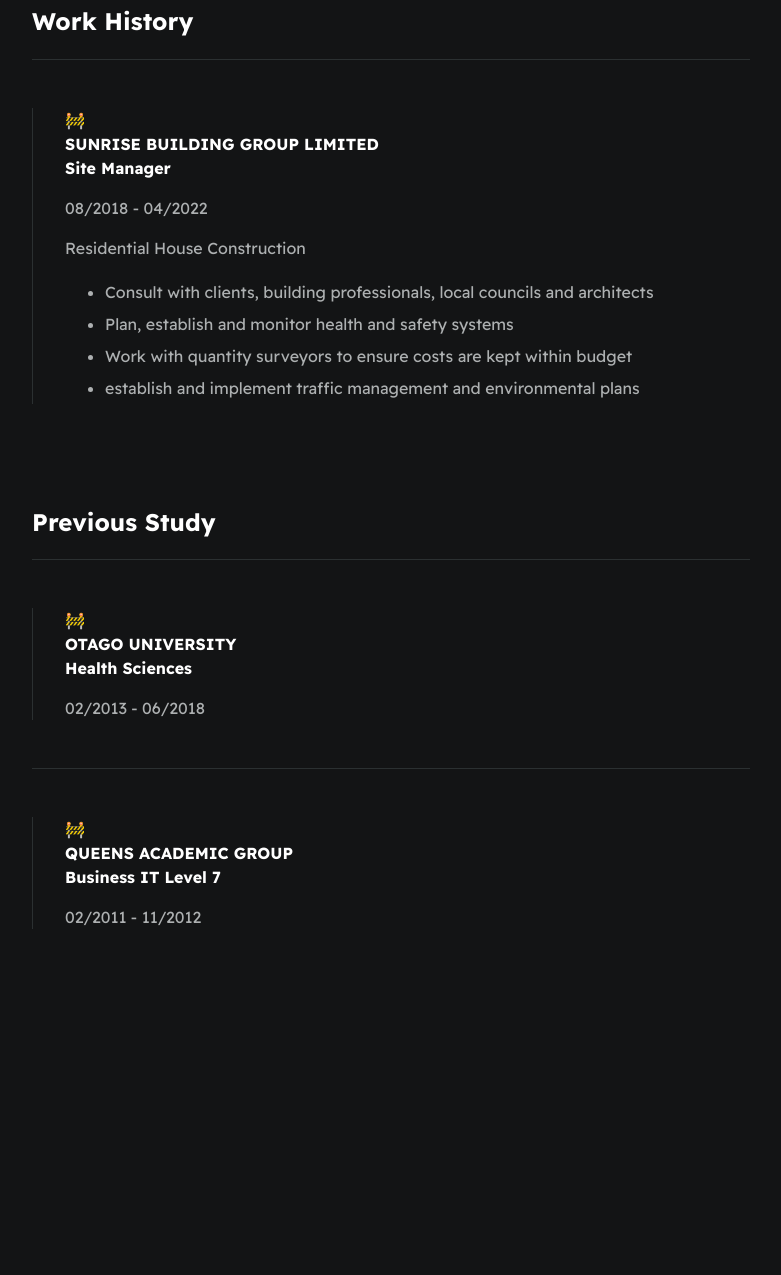
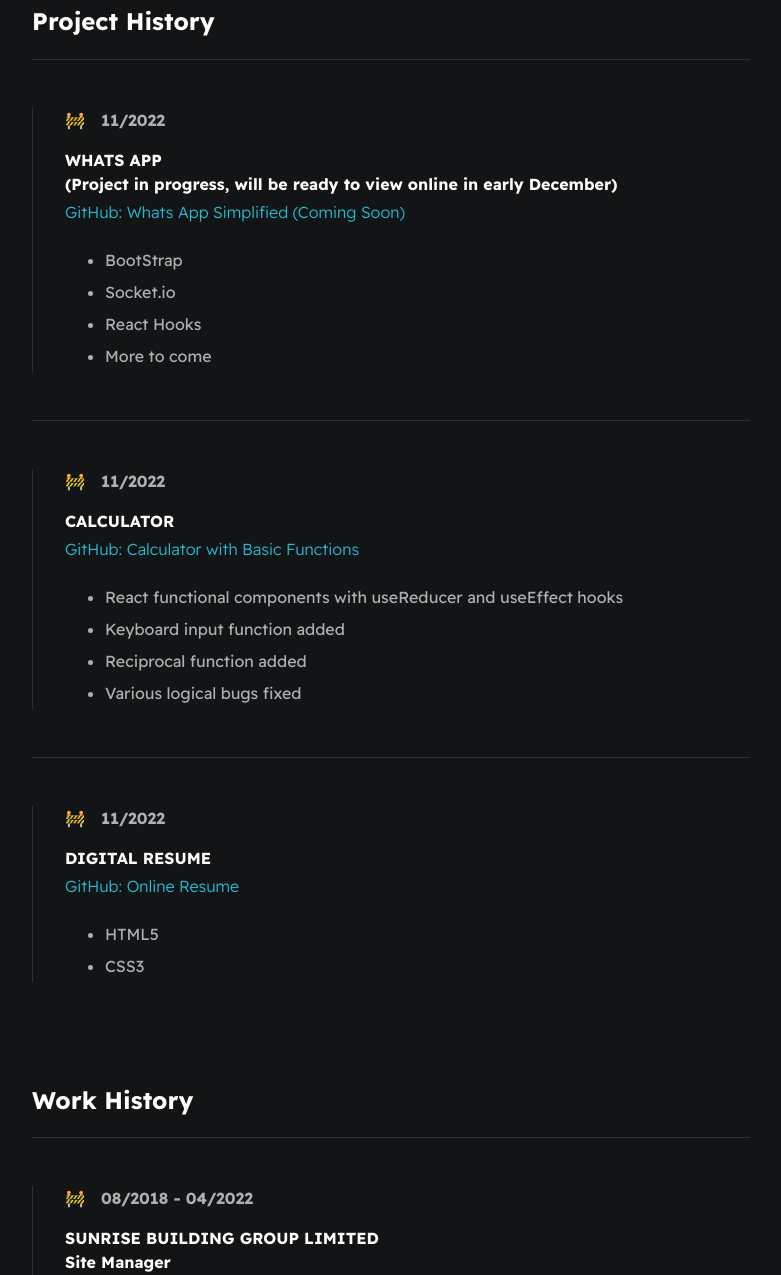
Before and after one commit to lianxiaochen/Resume, a plain HTML site: page index.html in a window 1280 px wide. Shown: the part 997-2272 px from the top of the page, without its empty margins (249-1030 px from the left). Before the commit the page ends 2014 px from the top, so only its background shows below. Drawn offline with Linux system fonts and the light colour scheme.

Commit message:
20221127

```diff
--- a/index.html
+++ b/index.html
@@ -26,7 +26,8 @@
             <section class="section--page">
 
                 <div id="socials--list">
-                    <a href="https://lianxiaochen.github.io/Resume/" target="_blank">View Resume Online</a>
+                    <a href="https://lianxiaochen.github.io/Calculator/" target="_blank">Calculator</a>
+                    <a href="https://lianxiaochen.github.io/Whatsapp/" target="_blank">Simple Whats App (Coming Soon)</a>
                     <a href="./resume.pdf" target="_blank">Download Resume PDF</a>
                 </div>
             </section>
@@ -51,37 +52,88 @@
                 </div>
             </section>
 
+
+            <section id="work-history-wrapper" class="section--page">
+                <h2>Project History</h2>
+
+
+                <div class="line-break"></div>
+                <div class="card--work-history">
+                    <strong><p>🚧&emsp;11/2022</p>
+                    WHATS APP <br />(Project in progress, will be ready to view online in early December) <br /></strong>
+
+                    <a href="https://lianxiaochen.github.io/Whatsapp/" target="_blank">GitHub: Whats App Simplified (Coming Soon)</a>
+                    <ul>
+                        <li>BootStrap</li>
+                        <li>Socket.io</li>
+                        <li>React Hooks</li>
+                        <li>More to come</li>
+                    </ul>
+                </div>
+
+                <div class="line-break"></div>
+                <div class="card--work-history">
+                    <strong><p>🚧&emsp;11/2022</p>
+                    CALCULATOR <br /></strong>
+
+                    <a href="https://lianxiaochen.github.io/Calculator/" target="_blank">GitHub: Calculator with Basic Functions</a>
+                    <ul>
+                        <li>React functional components with useReducer and useEffect hooks</li>
+                        <li>Keyboard input function added</li>
+                        <li>Reciprocal function added</li>
+                        <li>Various logical bugs fixed</li>
+                    </ul>
+                </div>
+
+                <div class="line-break"></div>
+                <div class="card--work-history">
+                    <strong><p>🚧&emsp;11/2022</p>
+                    DIGITAL RESUME <br /></strong>
+
+                    <a href="https://lianxiaochen.github.io/Resume/" target="_blank">GitHub: Online Resume</a>
+                    <ul>
+                        <li>HTML5</li>
+                        <li>CSS3</li>
+                    </ul>
+                </div>
+
+            </section>
+
+
             <section id="work-history-wrapper" class="section--page">
                 <h2>Work History</h2>
 
                 <div class="line-break"></div>
                 <div class="card--work-history">
-                    <strong>🚧 <br />SUNRISE BUILDING GROUP LIMITED <br />Site Manager</strong>
-                    <p>08/2018 - 04/2022</p>
+                    <strong><p>🚧&emsp;08/2018 - 04/2022</p>
+                    SUNRISE BUILDING GROUP LIMITED <br />Site Manager</strong>
+
                     <p>Residential House Construction</p>
                     <ul>
                         <li>Consult with clients, building professionals, local councils and architects</li>
                         <li>Plan, establish and monitor health and safety systems</li>
                         <li>Work with quantity surveyors to ensure costs are kept within budget</li>
-                        <li>establish and implement traffic management and environmental plans</li>
+                        <li>Establish and implement traffic management and environmental plans</li>
                     </ul>
                 </div>
 
             </section>
+
 
             <section id="work-history-wrapper" class="section--page">
                 <h2>Previous Study</h2>
 
                 <div class="line-break"></div>
                 <div class="card--work-history">
-                    <strong>🚧 <br />OTAGO UNIVERSITY <br />Health Sciences</strong>
-                    <p>02/2013 - 06/2018</p>
+                    <strong><p>🚧&emsp;02/2013 - 06/2018</p>
+                    OTAGO UNIVERSITY <br />Health Sciences</strong>
                 </div>
 
                 <div class="line-break"></div>
                 <div class="card--work-history">
-                    <strong>🚧 <br />QUEENS ACADEMIC GROUP <br />Business IT Level 7</strong>
-                    <p>02/2011 - 11/2012</p>
+                    <strong><p>🚧&emsp;02/2011 - 11/2012</p>
+                    QUEENS ACADEMIC GROUP <br />Business IT Level 7</strong>
+
                 </div>
             </section>
 
```
Also changed, not shown: 1 other file.
